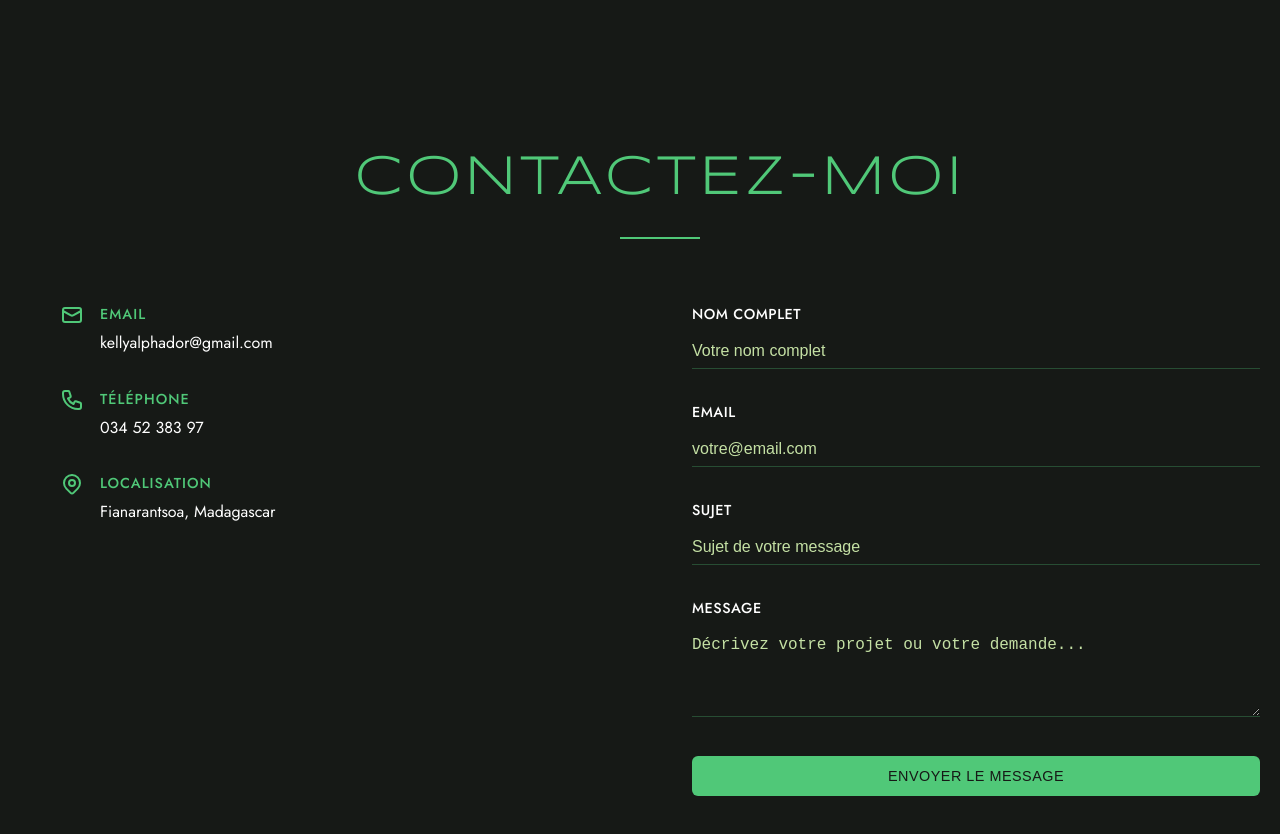
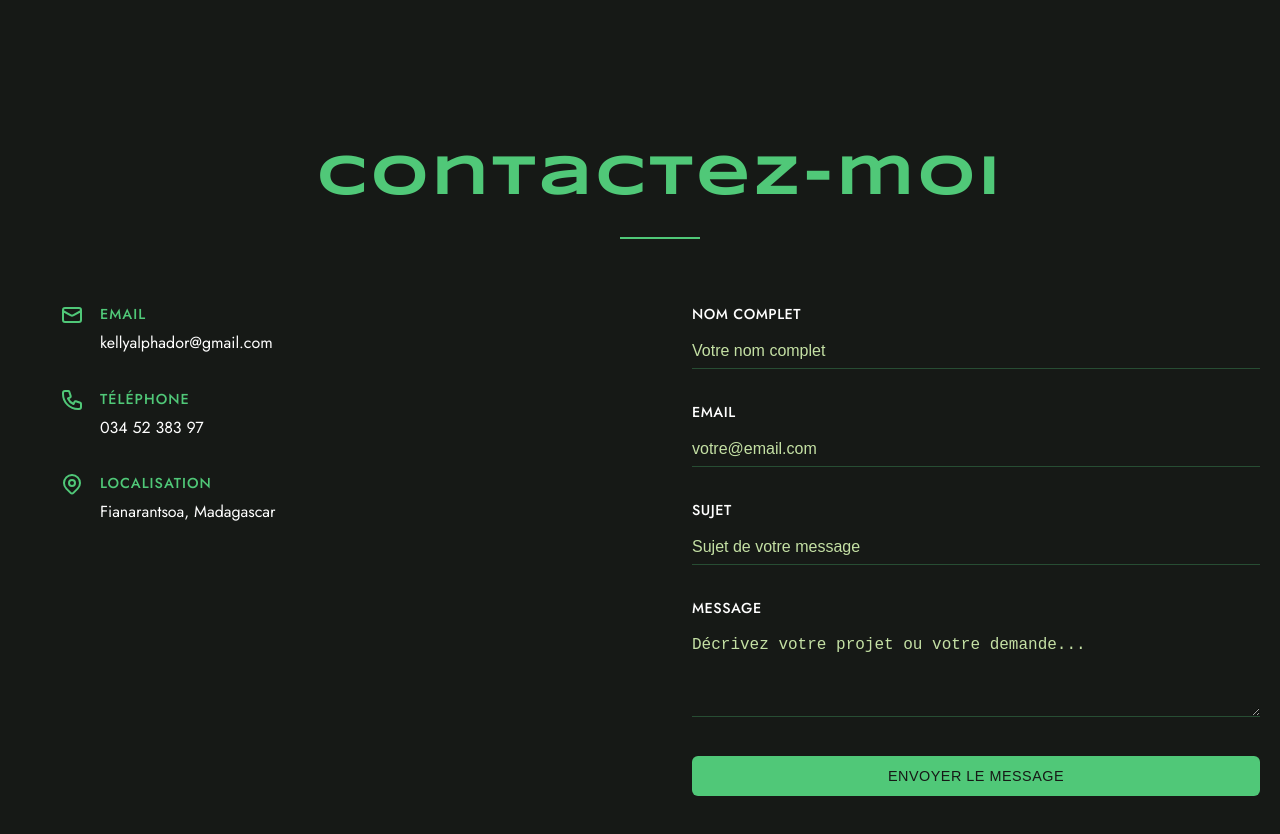
Before and after one commit to kelly-alphador/MyPortfolio, a Vue app: page / in a window 1280 px wide. Shown: the part 4140-4974 px from the top of the page. Built offline with nearby package versions, Linux system fonts and the light colour scheme; a web font is replaced by a local one.

Commit message:
update contact me title

```diff
--- a/src/components/Contact.vue
+++ b/src/components/Contact.vue
@@ -2,7 +2,7 @@
   <section class="contact" id="contact">
     <div class="container">
       <div class="section-header">
-        <h2 class="section-title">CONTACTEZ-MOI</h2>
+        <h2 class="section-title">contactez-moi</h2>
       </div>
 
       <div class="contact-content">
@@ -358,11 +358,10 @@ export default {
 
 .section-title {
   font-family: "Syncopate", sans-serif;
-  font-weight: 500;
+  font-weight: 700;
   font-size: clamp(2.5rem, 5vw, 3.5rem);
   color: var(--emerald-primary);
   letter-spacing: 3px;
-  text-transform: uppercase;
   position: relative;
   padding-bottom: 15px;
 }
```
